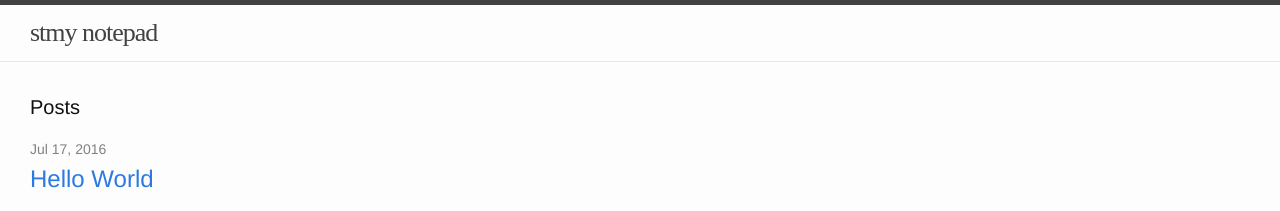
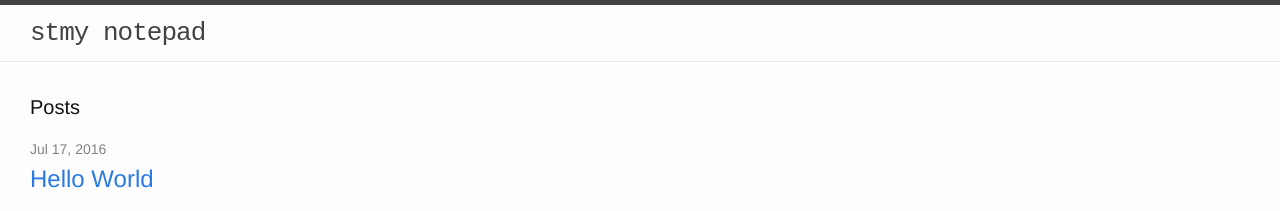
Before and after one commit to stmy/stmy.github.io, a Jekyll site: the page built from index.html, in a window 1280 px wide. Shown: the top 211 px of the page. Built offline with Jekyll 4.4.1, drawn with Linux system fonts in a browser that asks for light colours; nearby versions of some CDN libraries; some web fonts are replaced.

Commit message:
Update _layout.scss

```diff
--- a/_sass/_layout.scss
+++ b/_sass/_layout.scss
@@ -17,7 +17,7 @@
     letter-spacing: -1px;
     margin-bottom: 0;
     float: left;
-    font-family: 'Tillana', cursive;
+    font-family: 'Roboto Mono', monospace;
 
     &,
     &:visited {
```
